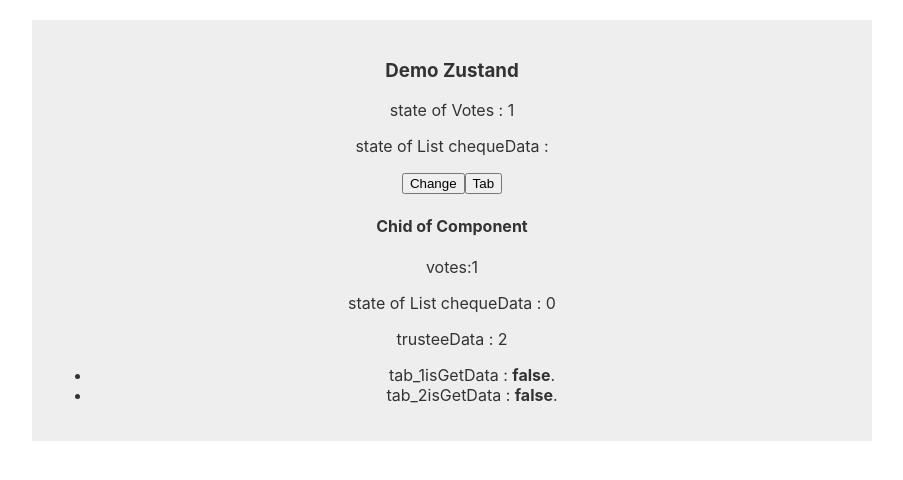
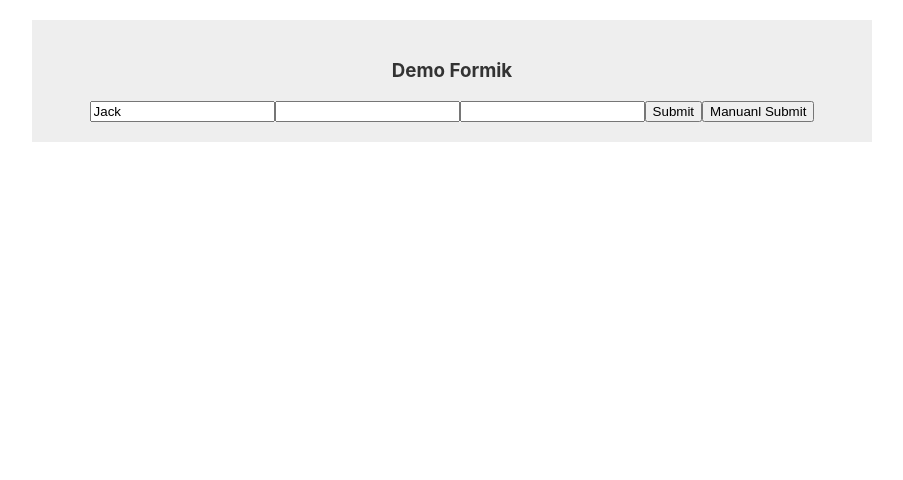
Before and after one commit to yueveron/create-react-app-ts_template, a React (Create React App) app: page / in a window 1280 px wide. Shown: the top 480 px of the page, without its empty margins (188-1091 px from the left). Built offline with nearby package versions, Linux system fonts and the light colour scheme; a web font is replaced by a local one.

Commit message:
feat: formik

```diff
--- a/package.json
+++ b/package.json
@@ -11,15 +11,18 @@
     "@types/node": "^16.11.14",
     "@types/react": "^17.0.37",
     "@types/react-dom": "^17.0.11",
+    "formik": "^2.2.9",
     "lodash": "^4.17.21",
     "react": "^17.0.2",
     "react-dom": "^17.0.2",
     "react-scripts": "5.0.0",
     "web-vitals": "^2.1.2",
+    "yup": "^0.32.11",
     "zustand": "^4.1.5"
   },
   "scripts": {
     "start": "react-scripts start",
+    "dev": "react-scripts start",
     "build": "react-scripts build",
     "test": "react-scripts test",
     "eject": "react-scripts eject"
--- a/src/App.tsx
+++ b/src/App.tsx
@@ -1,9 +1,12 @@
+
 import './App.css';
-import DemoZustand from './pages/demo-zustand/DemoZustand';
+// import DemoZustand from './pages/demo-zustand/DemoZustand';
+import DemoFormik from './pages/demo-formik/DemoFormik';
 function App() {
   return (
     <div className="App">
-      <DemoZustand />
+      {/* <DemoZustand /> */}
+      <DemoFormik/>
     </div>
   );
 }
--- /dev/null
+++ b/src/pages/demo-formik/DemoFormik.tsx
@@ -0,0 +1,74 @@
+import '../../styles/globals.scss';
+import { useEffect } from 'react';
+import { Formik, Field } from 'formik';
+import * as Yup from 'yup';
+
+interface IValues {
+  firstName: string;
+  lastName: string;
+  email: string;
+}
+
+const FormYupSchema = Yup.object().shape({
+  firstName: Yup.string().required('Required firstName'),
+  lastName: Yup.string().required('Required LastName'),
+  email: Yup.string().email('Invalid email'),
+});
+
+const initialFormValues:IValues = {
+  firstName: 'Jack',
+  lastName: '',
+  email: '',
+};
+
+const DemoFormik = () => {
+  useEffect(()=>{
+    console.debug('DemoFormik');
+  }, []);
+  // const manualOnSubmit = ():void =>{
+  //   console.debug('manualOnSubmit');
+  // };
+  return (
+    <div className="mainWrapper">
+      <h3>Demo Formik</h3>
+      <Formik
+        initialValues = {initialFormValues}
+        validationSchema = {FormYupSchema}
+        // onSubmit trigger by handleSubmit
+        onSubmit={(values: IValues):void => {
+          console.debug('submit:', values);
+        }}
+      >
+        {({errors, touched, handleSubmit, validateForm, submitForm}) => (
+         <form onSubmit={handleSubmit}>
+            <Field name="firstName" />
+            {errors.firstName && touched.firstName ? (
+              <div>{errors.firstName}</div>
+            ) : null}
+            <Field name="lastName" />
+            {errors.lastName && touched.lastName ? (
+              <div>{errors.lastName}</div>
+            ) : null}
+            <Field name="email" type="email" />
+            {errors.email && touched.email ? <div>{errors.email}</div> : null}
+
+            <button type="submit">Submit</button>
+
+            <button type='button' onClick = {()=>{
+              // validateForm() must be trigger after submitForm(), otherwise not style error item
+              submitForm().then(async():Promise<any> => {
+                const resultErrors = await validateForm(); // 关键 KeyPoint
+                if(Object.keys(resultErrors).length>0) alert('Some data fields are missing');
+              });
+            }}>
+              Manuanl Submit
+            </button>
+          </form>
+        )}
+
+      </Formik>
+    </div>
+  );
+
+};
+export default DemoFormik;
```
Also changed, not shown: 1 other file (tests, documents, lock files or other folders).
